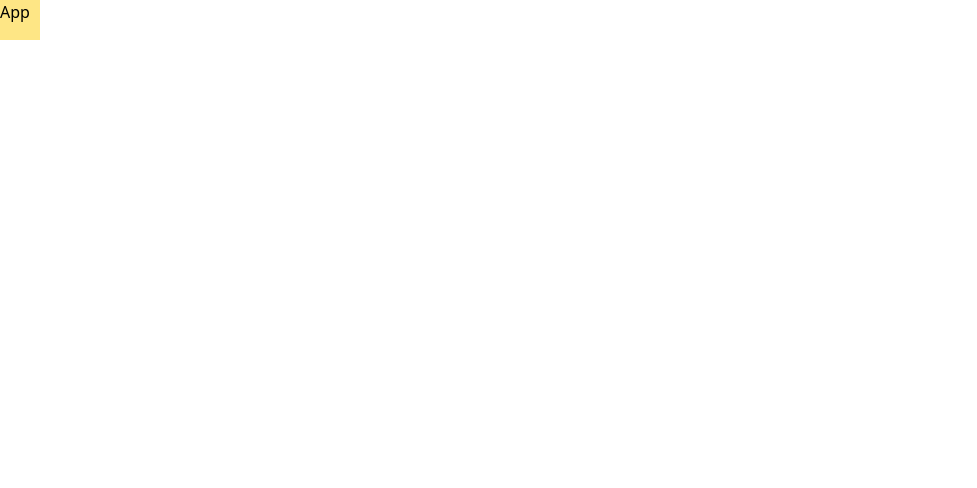
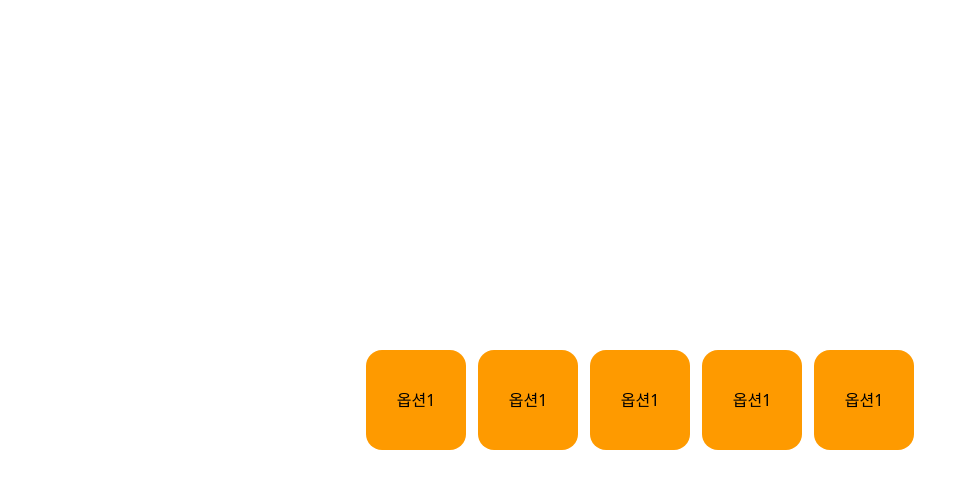
Before and after one commit to wldnjs990/Only_Cup-playground, a React (Vite) app: page / in a window 1280 px wide. Shown: the top 488 px of the page, without its empty margins (0-977 px from the left). Built offline with nearby package versions, Linux system fonts and the light colour scheme.

Commit message:
chore : motion 라이브러리 설치

```diff
--- a/package.json
+++ b/package.json
@@ -11,6 +11,7 @@
   },
   "dependencies": {
     "@tailwindcss/vite": "^4.1.13",
+    "motion": "^12.23.12",
     "react": "^19.1.1",
     "react-dom": "^19.1.1",
     "tailwindcss": "^4.1.13"
--- a/src/App.tsx
+++ b/src/App.tsx
@@ -1,3 +1,25 @@
+import * as motion from 'motion/react-client';
 export default function App() {
-  return <div className="h-10 w-10 bg-amber-200">App</div>;
+  const arr = Array(5).fill(0);
+  return (
+    <div className="flex h-screen w-screen flex-col items-center justify-center gap-10">
+      <div className="flex gap-3">
+        {arr.map((_, idx) => {
+          return <Box key={idx} />;
+        })}
+      </div>
+    </div>
+  );
 }
+
+function Box() {
+  return (
+    <motion.div
+      className="flex h-25 w-25 items-center justify-center rounded-2xl bg-amber-500"
+      whileHover={{ scale: 2 }}
+      transition={{ duration: 0.3 }}
+    >
+      옵션1
+    </motion.div>
+  );
+}
```
Also changed, not shown: 1 other file (tests, documents, lock files or other folders).
